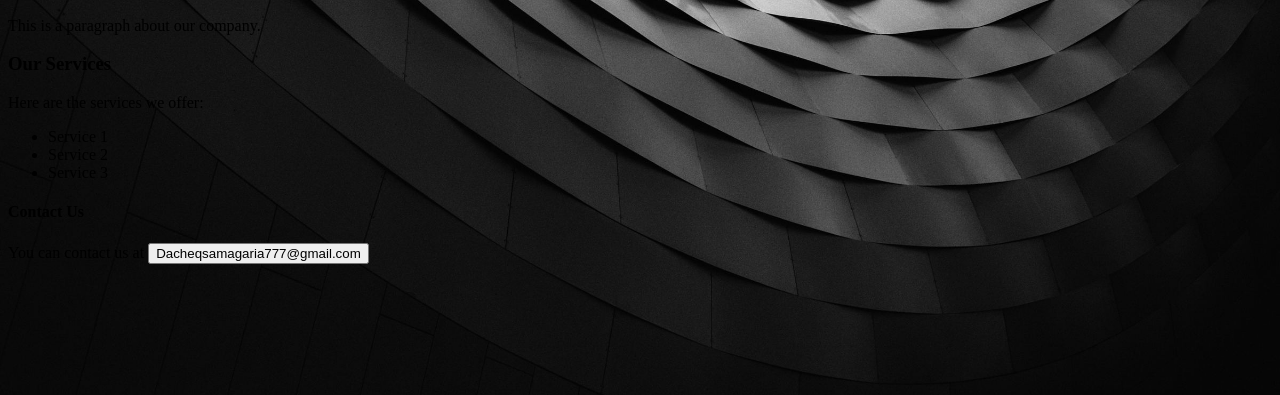
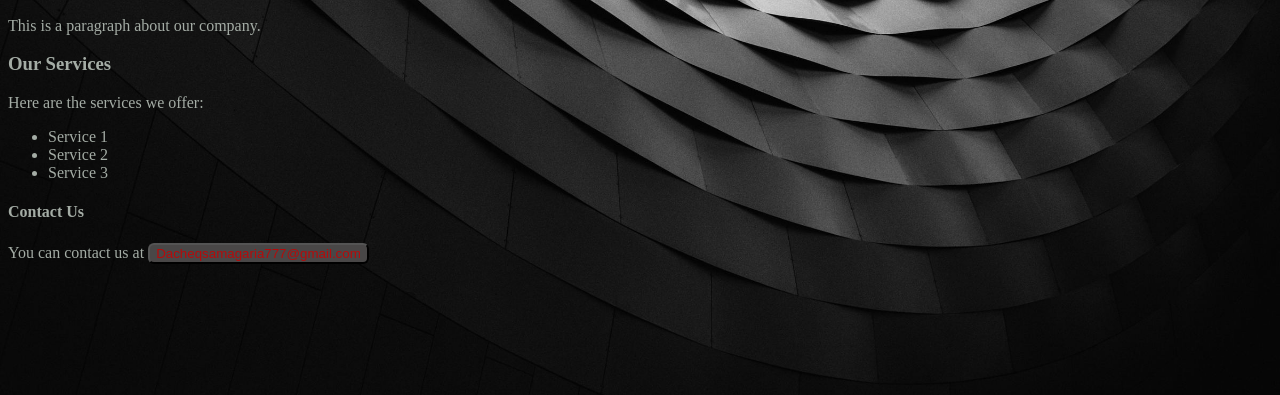
Before and after one commit to dachi-123/GOA-homeworks, a plain HTML site: page day13/index.html in a window 1280 px wide. Shown: the part 434-829 px from the top of the page. Drawn offline with Linux system fonts and the light colour scheme.

Commit message:
HTML day13

```diff
--- a/day13/index.html
+++ b/day13/index.html
@@ -9,9 +9,9 @@
         body{
             background-image: url('backgound.png');
             background-size:cover;
-            height:100vh;               /*"vh" nishnavs irtualuri simagle*/
-            text-align:start;           /*text-align-is sashuvalebit chven textis poziicias vcvlit*/
-            color:black;
+            height:100vh;               /*"vh" nishnavs Virtualuri simagle*/
+            text-align:start;           /*text-align-is sashuvalebit chven textis pozicias vcvlit*/
+            color:rgb(164, 172, 165);
         }
 
     </style>
@@ -29,6 +29,8 @@
         <li>Service 3</li>
     </ul>
     <h4>Contact Us</h4>
-    <p>You can contact us at <button>Dacheqsamagaria777@gmail.com</button></p>
+    <p>You can contact us at <a href="https://www.google.com/search?q=gmail&rlz=1C1ONGR_enGE1092GE1092&oq=gmail&gs_lcrp=EgZjaHJvbWUqBggAEEUYOzIGCAAQRRg7MgYIARBFGD0yBggCEEUYPdIBCDE3MjZqMGo3qAIAsAIA&sourceid=chrome&ie=UTF-8">
+        <button style="background-color: rgb(73, 71, 71);color:rgb(181, 11, 11);border-radius: 6px;">Dacheqsamagaria777@gmail.com</button></p>
+    </a>
 </body>
 </html>
```
